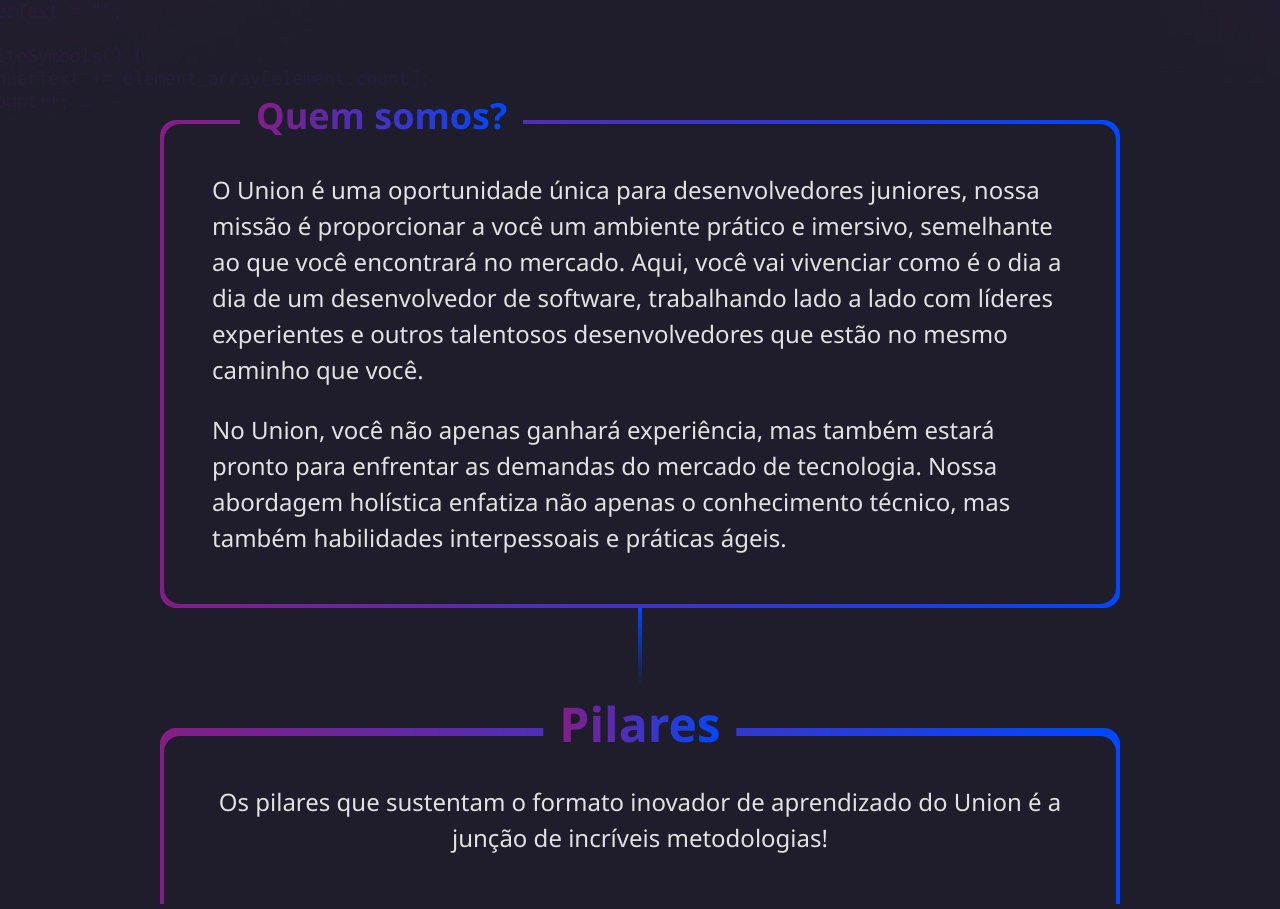
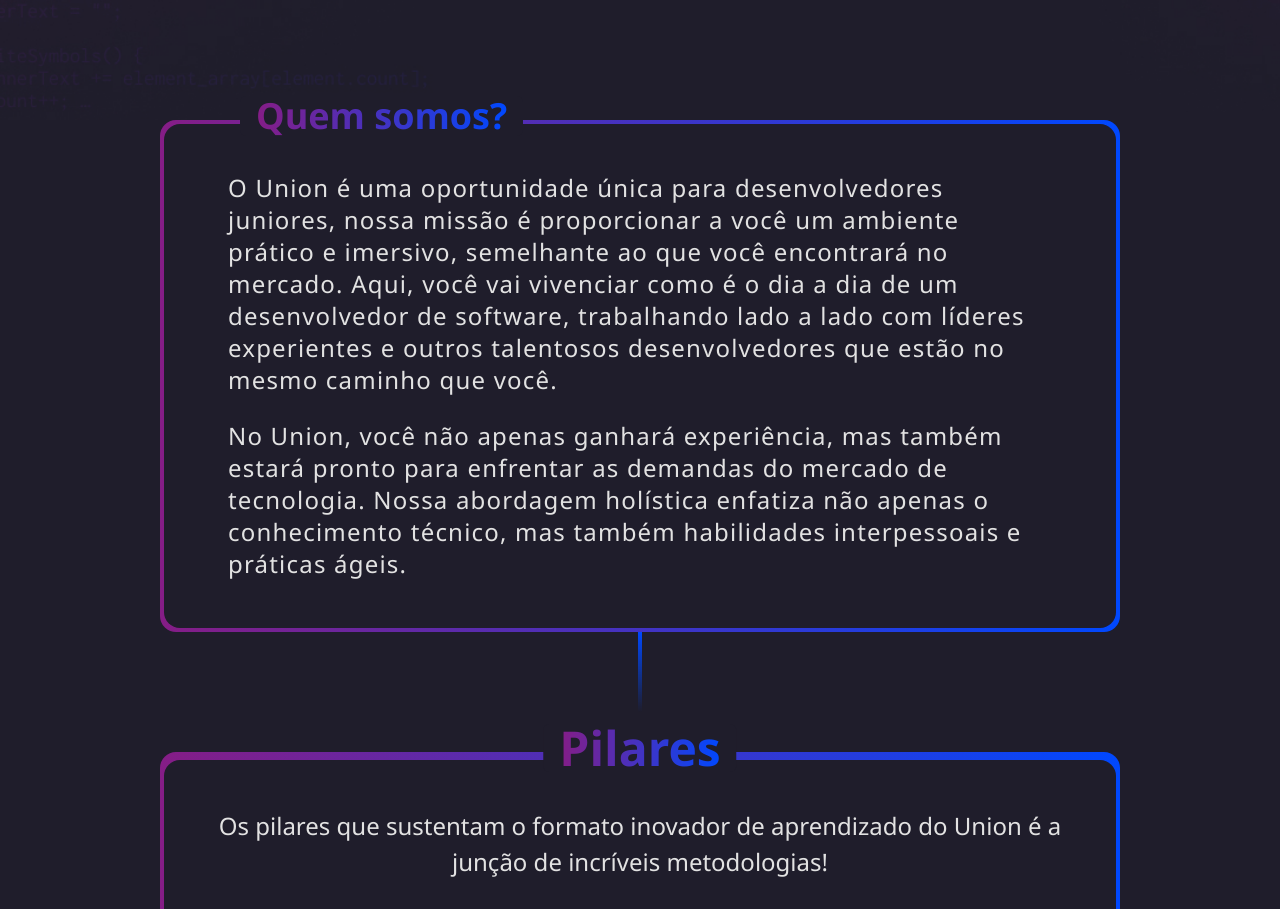
Before and after one commit to adrianemaciel/desafio-union-developers, a Next.js app: page / in a window 1280 px wide. Shown: the part 680-1589 px from the top of the page. Built offline with nearby package versions, Linux system fonts and the light colour scheme.

Commit message:
fix: adjust padding and text styles in About section for improved layout

```diff
--- a/src/sections/About.tsx
+++ b/src/sections/About.tsx
@@ -1,6 +1,6 @@
 const About = () => {
   return (
-    <section className="max-w-[1920px] mx-auto lg:px-40 relative z-10">
+    <section className="max-w-[1920px] mx-auto md:px-10 lg:px-30 xl:px-40 relative z-10 xs:text-center md:text-left lg:text-left text-center">
       <div className="relative p-1 rounded-2xl bg-gradient-to-r from-gradient-from to-gradient-to">
         <div className="p-6 rounded-2xl bg-background">
           <div className="absolute -top-6 left-20 bg-background px-4 rounded-md">
@@ -8,8 +8,9 @@
               Quem somos?
             </h2>
           </div>
-          <div className="p-6">
-            <p className="text-secondary text-2xl leading-9">
+
+          <div className="px-10 py-6 flex-1 flex-col gap-2">
+            <p className="text-secondary sm:text-xl md:text-2xl lg:text-2xl tracking-wider">
               O Union é uma oportunidade única para desenvolvedores juniores,
               nossa missão é proporcionar a você um ambiente prático e imersivo,
               semelhante ao que você encontrará no mercado. Aqui, você vai
@@ -17,7 +18,7 @@
               trabalhando lado a lado com líderes experientes e outros
               talentosos desenvolvedores que estão no mesmo caminho que você.
             </p>
-            <p className="text-secondary text-2xl mt-6 leading-9">
+            <p className="text-secondary sm:text-xl md:text-2xl lg:text-2xl mt-6 tracking-wider">
               No Union, você não apenas ganhará experiência, mas também estará
               pronto para enfrentar as demandas do mercado de tecnologia. Nossa
               abordagem holística enfatiza não apenas o conhecimento técnico,
```
